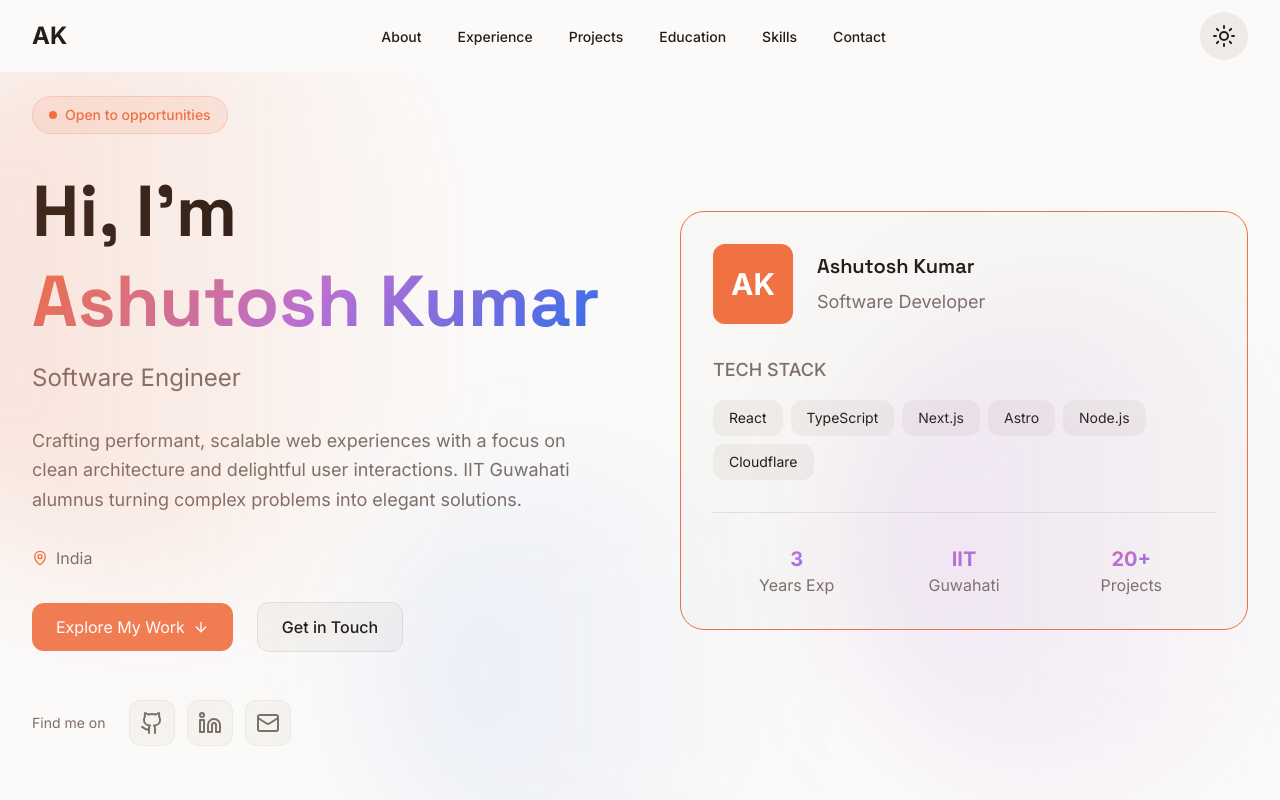
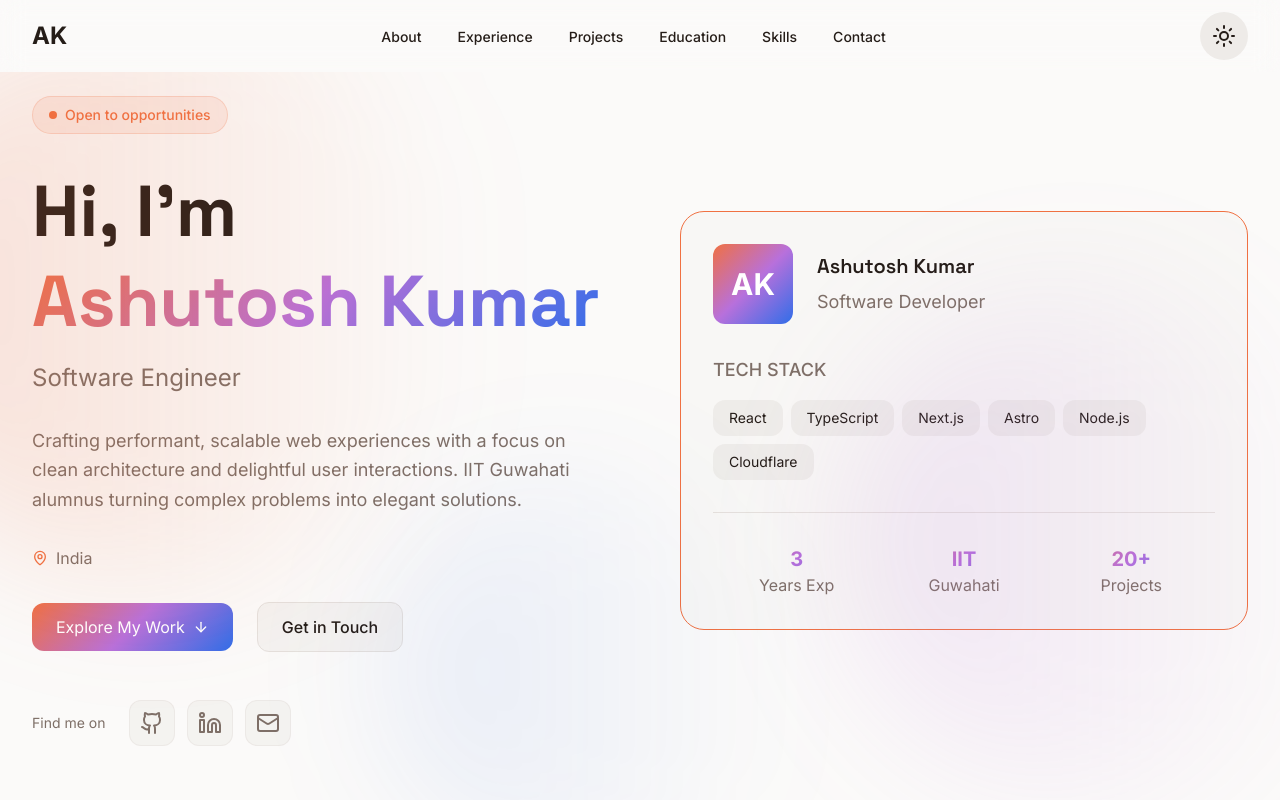
Before and after one commit to Ashu112/Portfolio-v2, a Next.js app: page / in a window 1280 px wide. Shown: the top 800 px of the page. Built offline with nearby package versions, Linux system fonts and the light colour scheme.

Commit message:
gradients added in hero section

```diff
--- a/src/components/Hero.tsx
+++ b/src/components/Hero.tsx
@@ -84,7 +84,7 @@ export default function Hero() {
             <div className="flex items-center gap-6">
               <a
                 href="#"
-                className="text-primary-foreground bg-primary/90 inline-flex items-center gap-2 rounded-xl px-6 py-3"
+                className="text-primary-foreground gradient-bg-strong inline-flex items-center gap-2 rounded-xl px-6 py-3"
               >
                 <span>Explore My Work</span>
                 <ArrowDown className="h-4 w-4" />
@@ -117,7 +117,7 @@ export default function Hero() {
           <div>
             <div className="bg-card/60 border-primary shadow-elevated-lg rounded-3xl border p-8">
               <div className="mb-8 flex items-center gap-6">
-                <div className="bg-primary flex h-20 w-20 items-center justify-center rounded-xl">
+                <div className="gradient-bg-strong flex h-20 w-20 items-center justify-center rounded-xl">
                   <span className="text-primary-foreground text-3xl font-bold">
                     AK
                   </span>
```
